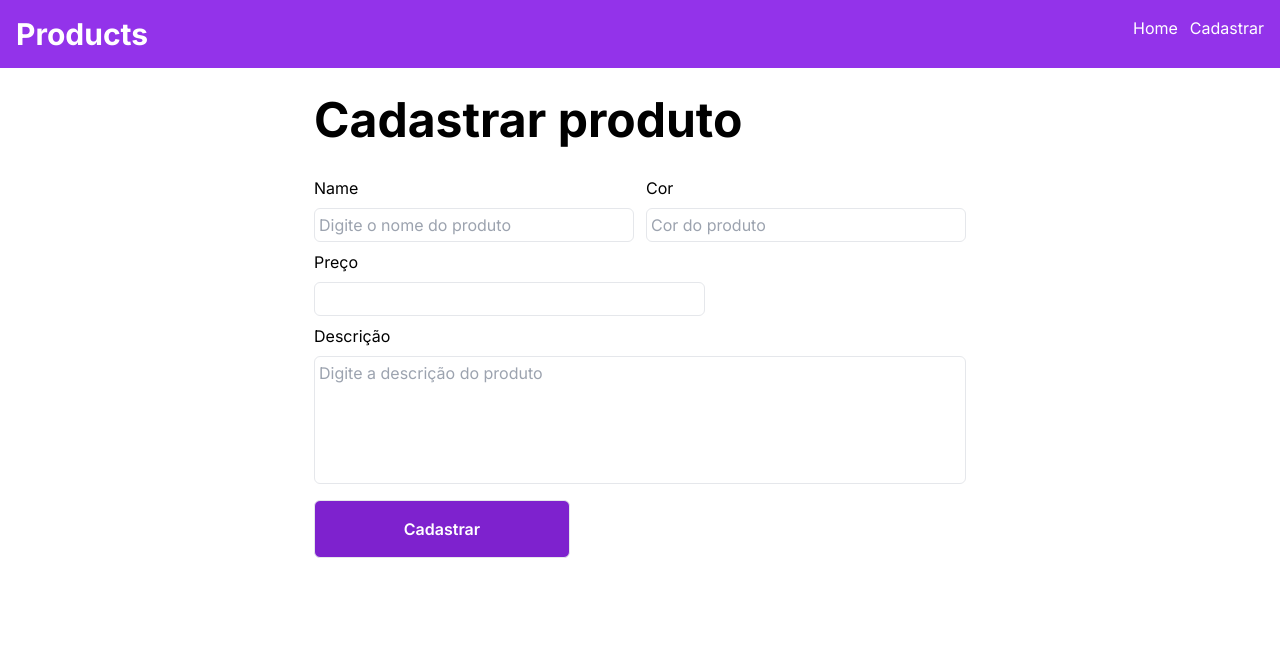
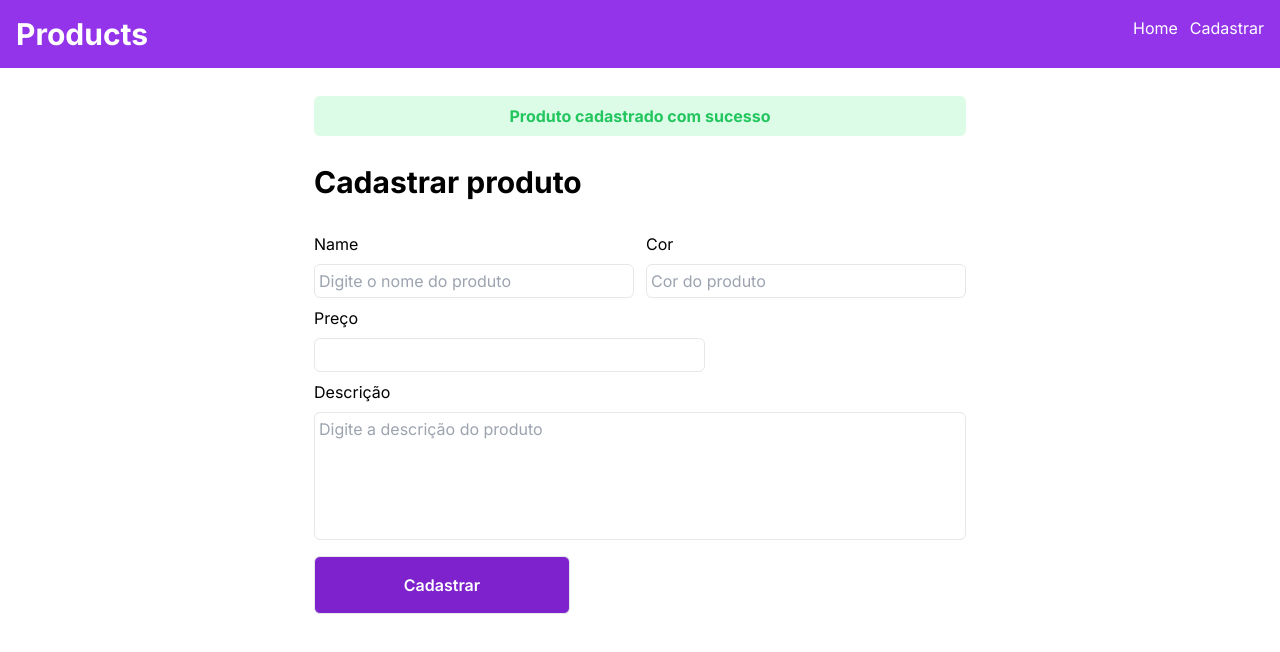
Before and after one commit to brunofelipehp/products-node, a Next.js app in the folder front/: page /register in a window 1280 px wide. Shown: the top 652 px of the page. Built offline with nearby package versions, Linux system fonts and the light colour scheme; no server answers.

Commit message:
creating the application context

```diff
--- a/front/src/app/layout.tsx
+++ b/front/src/app/layout.tsx
@@ -2,6 +2,7 @@ import type { Metadata } from "next";
 import { Inter } from "next/font/google";
 import "./globals.css";
 import Navbar from "@/components/Navbar";
+import { ProviderProduct } from "@/components/ProviderProduct";
 
 const inter = Inter({ subsets: ["latin"] });
 
@@ -18,8 +19,10 @@ export default function RootLayout({
   return (
     <html lang="en">
       <body className={inter.className}>
-        <Navbar />
-        {children}
+        <ProviderProduct>
+          <Navbar />
+          {children}
+        </ProviderProduct>
       </body>
     </html>
   );
--- a/front/src/app/register/[[...id]]/page.tsx
+++ b/front/src/app/register/[[...id]]/page.tsx
@@ -10,8 +10,13 @@ export default function Register({ params }: ProductProps) {
   const { id } = params;
 
   return (
-    <div className="grid justify-center place-content-center">
-      <h1 className="mb-8 font-bold text-5xl">Cadastrar produto</h1>
+    <div className="grid justify-center place-content-center items-center">
+      <div className=" bg-green-100 p-2 rounded-md w-full mb-7 text-center">
+        <strong className="text-green-500">
+          Produto cadastrado com sucesso
+        </strong>
+      </div>
+      <h1 className="mb-8 font-bold text-3xl">Cadastrar produto</h1>
       <ProductForm id={id} />
     </div>
   );
--- /dev/null
+++ b/front/src/components/ProviderProduct.tsx
@@ -0,0 +1,10 @@
+"use client";
+import { ProductProvider } from "@/context/ProductMessageContext";
+
+export const ProviderProduct = ({
+  children,
+}: {
+  children: React.ReactNode;
+}) => {
+  return <ProductProvider>{children}</ProductProvider>;
+};
--- /dev/null
+++ b/front/src/context/ProductMessageContext.tsx
@@ -0,0 +1,23 @@
+import React, { createContext, useCallback, useContext, useState } from "react";
+
+const ProductContext = createContext({});
+
+export const ProductProvider = ({
+  children,
+}: {
+  children: React.ReactNode;
+}) => {
+  const [messageProduct, setMessageProduct] = useState<boolean>();
+
+  const handleMessageChange = useCallback((isMsg: boolean) => {
+    setMessageProduct(isMsg);
+  }, []);
+
+  return (
+    <ProductContext.Provider value={{ messageProduct, handleMessageChange }}>
+      {children}
+    </ProductContext.Provider>
+  );
+};
+
+export const useProductContext = () => useContext(ProductContext);
```
Also changed, not shown: front/src/components/ProductForm.tsx (+8 -1 lines).
